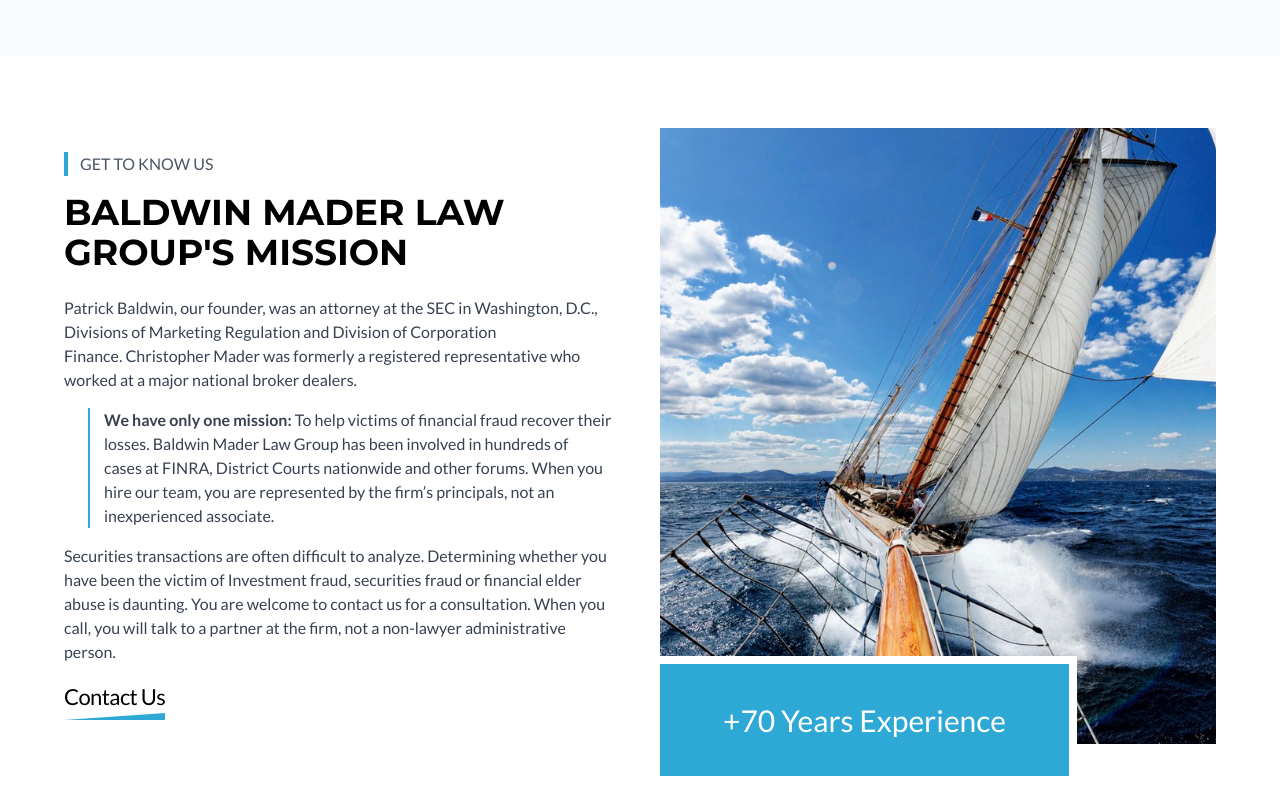
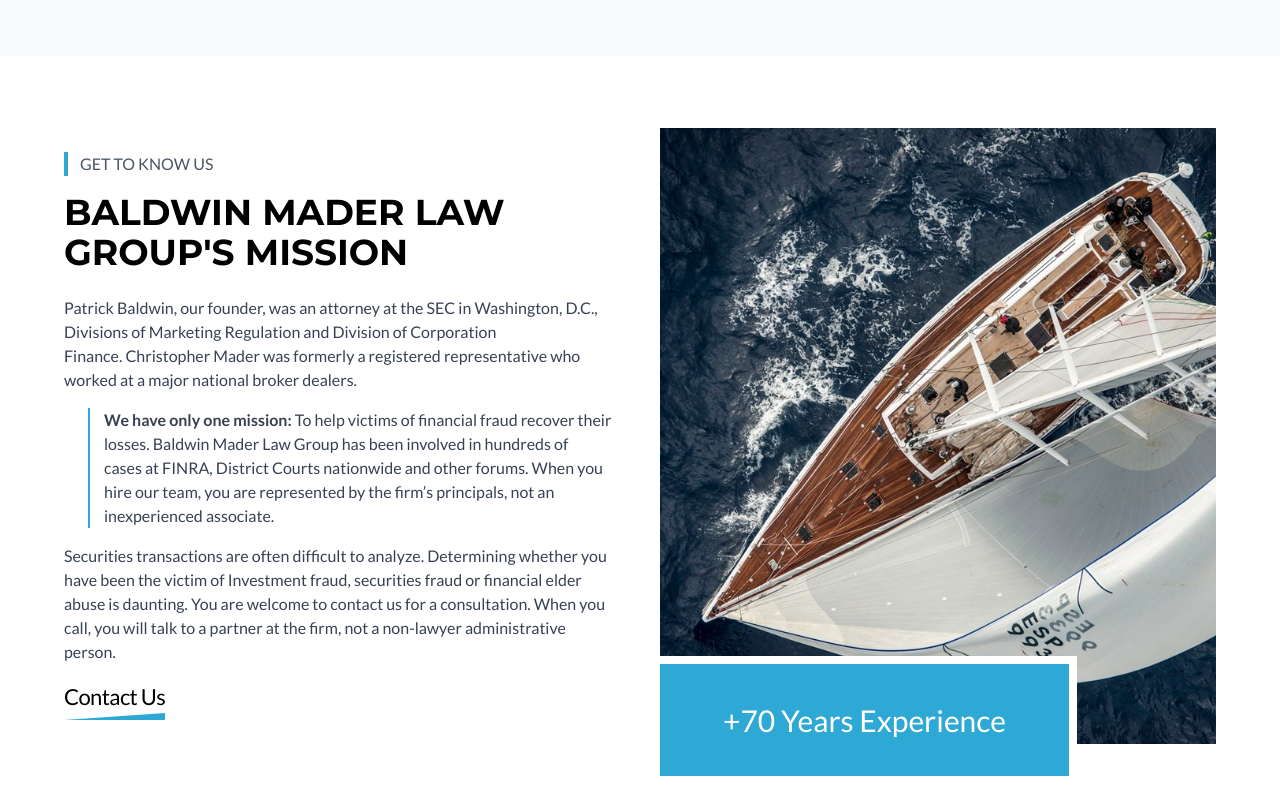
Before and after one commit to jamesdevs/Baldwin-Mader-Law-Group, a Next.js app: page / in a window 1280 px wide. Shown: the part 2120-2920 px from the top of the page. Built offline with nearby package versions, Linux system fonts and the light colour scheme.

Commit message:
update about image

```diff
--- a/src/sections/homePage/About2.tsx
+++ b/src/sections/homePage/About2.tsx
@@ -57,7 +57,7 @@
           <div className="flex w-full relative mx-auto max-w-xl min-h-[250px] sm:min-h-[350px] order-1 lg:order-2">
             <div className="flex w-full whitespace-nowrap relative">
               <Image
-                src="/images/hero/image-17.jpg"
+                src="/images/hero/image-22.jpg"
                 alt="about"
                 className="h-full w-full min-h-[200px]"
                 imageClassName="object-cover"
```
